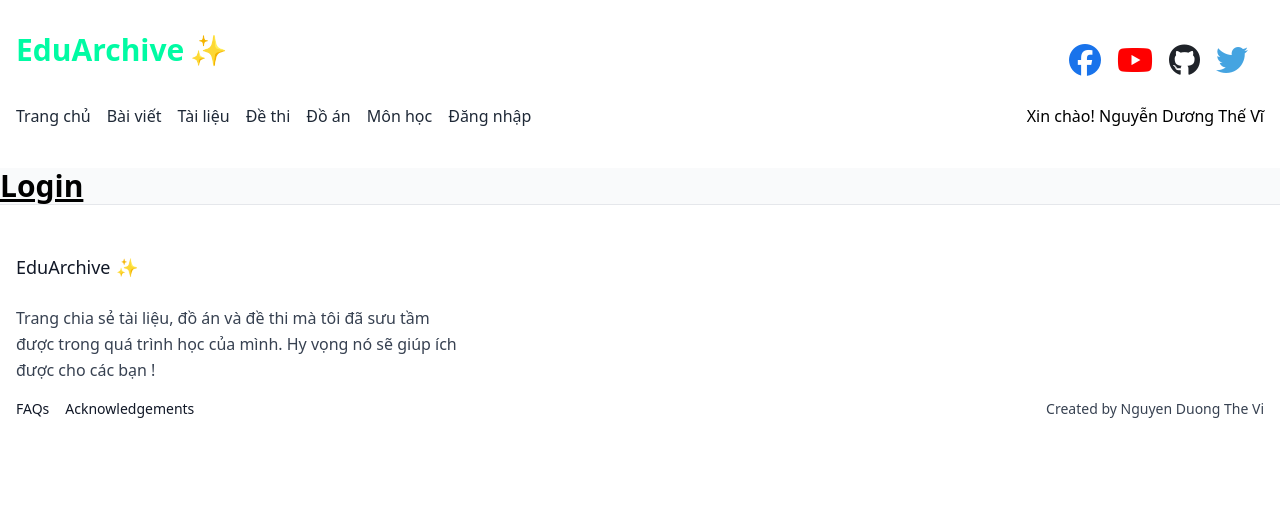
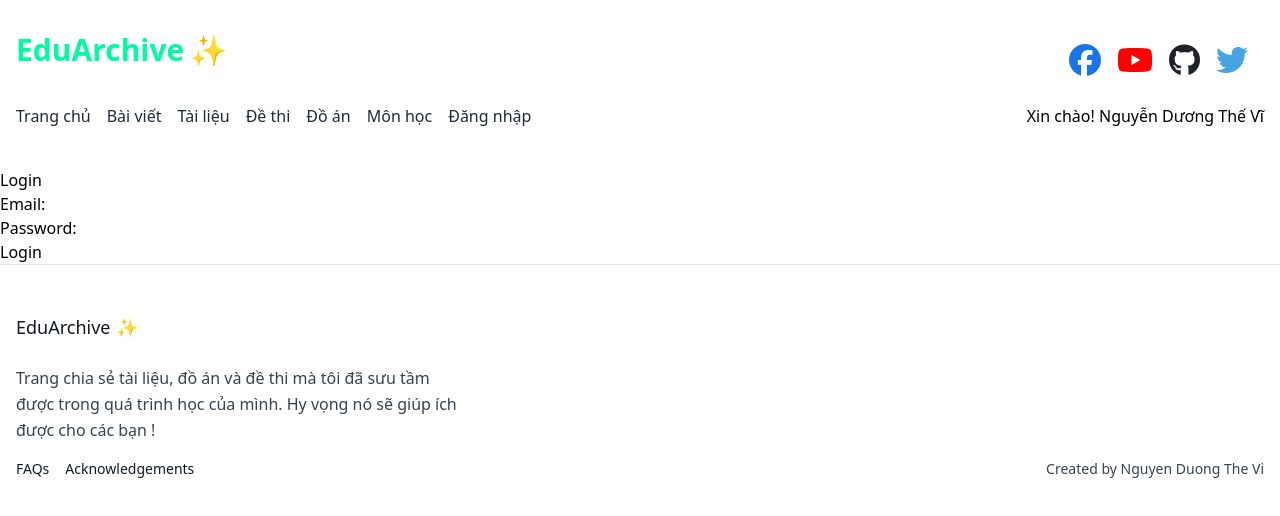
Before and after one commit to thevi31415/EduArchive-FE, a React (Create React App) app: page /login in a window 1280 px wide. Shown: the top 516 px of the page. Built offline with nearby package versions, Linux system fonts and the light colour scheme; no server answers.

Commit message:
Cập nhật giao diện

```diff
--- a/package.json
+++ b/package.json
@@ -4,12 +4,14 @@
   "private": true,
   "dependencies": {
     "@heroicons/react": "^1.0.6",
+    "@reduxjs/toolkit": "^2.2.5",
     "@testing-library/jest-dom": "^5.17.0",
     "@testing-library/react": "^13.4.0",
     "@testing-library/user-event": "^13.5.0",
     "react": "^18.3.1",
     "react-dom": "^18.3.1",
     "react-helmet": "^6.1.0",
+    "react-redux": "^9.1.2",
     "react-router-dom": "^6.23.1",
     "react-scripts": "5.0.1",
     "react-social-icons": "^6.16.0",
--- /dev/null
+++ b/src/component/store.js
@@ -0,0 +1,9 @@
+// store.js
+import { configureStore } from "@reduxjs/toolkit";
+import userReducer from "./userSlice";
+
+export default configureStore({
+  reducer: {
+    user: userReducer,
+  },
+});
--- /dev/null
+++ b/src/component/userSlice.js
@@ -0,0 +1,26 @@
+// userSlice.js
+import { createSlice } from "@reduxjs/toolkit";
+
+export const userSlice = createSlice({
+  name: "user",
+  initialState: {
+    id: null,
+    name: "",
+  },
+  reducers: {
+    setUser: (state, action) => {
+      state.id = action.payload.id;
+      state.name = action.payload.name;
+    },
+    clearUser: (state) => {
+      state.id = null;
+      state.name = "";
+    },
+  },
+});
+
+export const { setUser, clearUser } = userSlice.actions;
+
+export const selectUser = (state) => state.user;
+
+export default userSlice.reducer;
--- a/src/pages/DocumentDetail.js
+++ b/src/pages/DocumentDetail.js
@@ -55,7 +55,10 @@ function DocumentDetail() {
             paddingLeft: "8vw", // Cố định khoảng cách bên trái của phần tử con
           }}
         >
-          <div className="p-9">
+          <div
+            className="p-9"
+            style={{ marginTop: "30px", marginBottom: "30px" }}
+          >
             <h1 className="text-4xl font-bold text-white mb-4">
               {document.title}
             </h1>
--- a/src/pages/Home.js
+++ b/src/pages/Home.js
@@ -1,8 +1,10 @@
 import Slider from "../component/Slider";
 import { Link } from "react-router-dom";
 import { useState, useEffect } from "react";
+
 function Home() {
   const [users, setUser] = useState([]);
+
   const API_BASE_URL = process.env.REACT_APP_API_BASE_URL;
   useEffect(() => {
     fetch(`${API_BASE_URL}/api/user`)
@@ -23,6 +25,9 @@ function Home() {
           <Link to={`/user/${user.id}`}>{user.userName}</Link>
         </div>
       ))}
+      <div>
+        <h2>User Profile</h2>
+      </div>
     </div>
   );
 }
--- a/src/pages/Login.js
+++ b/src/pages/Login.js
@@ -1,4 +1,87 @@
-function Login() {
-  return <h1 className="text-3xl font-bold underline bg-gray-50">Login</h1>;
-}
+import React, { useState } from "react";
+
+const API_BASE_URL = process.env.REACT_APP_API_BASE_URL;
+
+const Login = () => {
+  const [email, setEmail] = useState("");
+
+  const [password, setPassword] = useState("");
+  const [loading, setLoading] = useState(false);
+  const [error, setError] = useState("");
+  const [successMessage, setSuccessMessage] = useState("");
+  const [userData, setUserData] = useState(null);
+  const handleLogin = async (e) => {
+    e.preventDefault();
+    setLoading(true);
+    setError("");
+    setSuccessMessage("");
+
+    try {
+      const response = await fetch(
+        `${API_BASE_URL}/api/User/login?email=${email}&password=${password}`,
+        {
+          method: "GET",
+          headers: {
+            Accept: "application/json",
+            // Add other headers if needed
+          },
+        }
+      );
+
+      if (!response.ok) {
+        throw new Error("Failed to login");
+      }
+
+      const data = await response.json();
+      // setUser(data[0].data);
+      setSuccessMessage("Login successful!");
+      // Do something with the data if needed
+      setUserData(data.data); //
+    } catch (error) {
+      console.error("Error logging in:", error);
+      setError("Failed to login. Please check your credentials.");
+    } finally {
+      setLoading(false);
+    }
+  };
+
+  return (
+    <div>
+      <h2>Login</h2>
+      {error && <p style={{ color: "red" }}>{error}</p>}
+      {successMessage && <p style={{ color: "green" }}>{successMessage}</p>}
+      <form onSubmit={handleLogin}>
+        <div>
+          <label>Email:</label>
+          <input
+            type="email"
+            value={email}
+            onChange={(e) => setEmail(e.target.value)}
+          />
+        </div>
+        <div>
+          <label>Password:</label>
+          <input
+            type="password"
+            value={password}
+            onChange={(e) => setPassword(e.target.value)}
+          />
+        </div>
+        <button type="submit" disabled={loading}>
+          Login
+        </button>
+        {userData && (
+          <div>
+            <h3>User Information</h3>
+            <p>ID: {userData.id}</p>
+            <p>Name: {userData.name}</p>
+            <p>Email: {userData.email}</p>
+            {/* Add other user data fields as needed */}
+          </div>
+        )}
+      </form>
+    </div>
+  );
+};
+
 export default Login;
```
Also changed, not shown: 1 other file (tests, documents, lock files or other folders).
